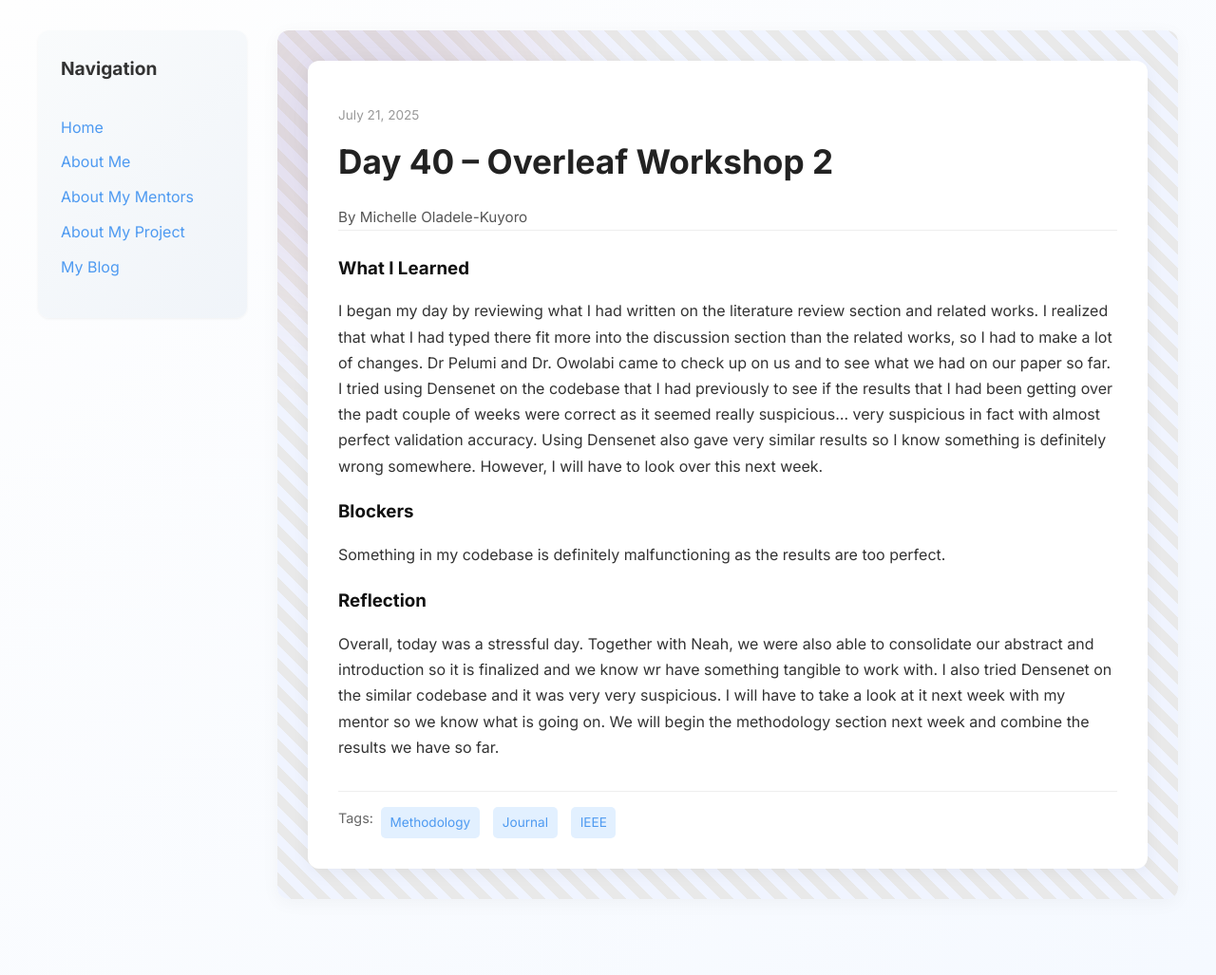
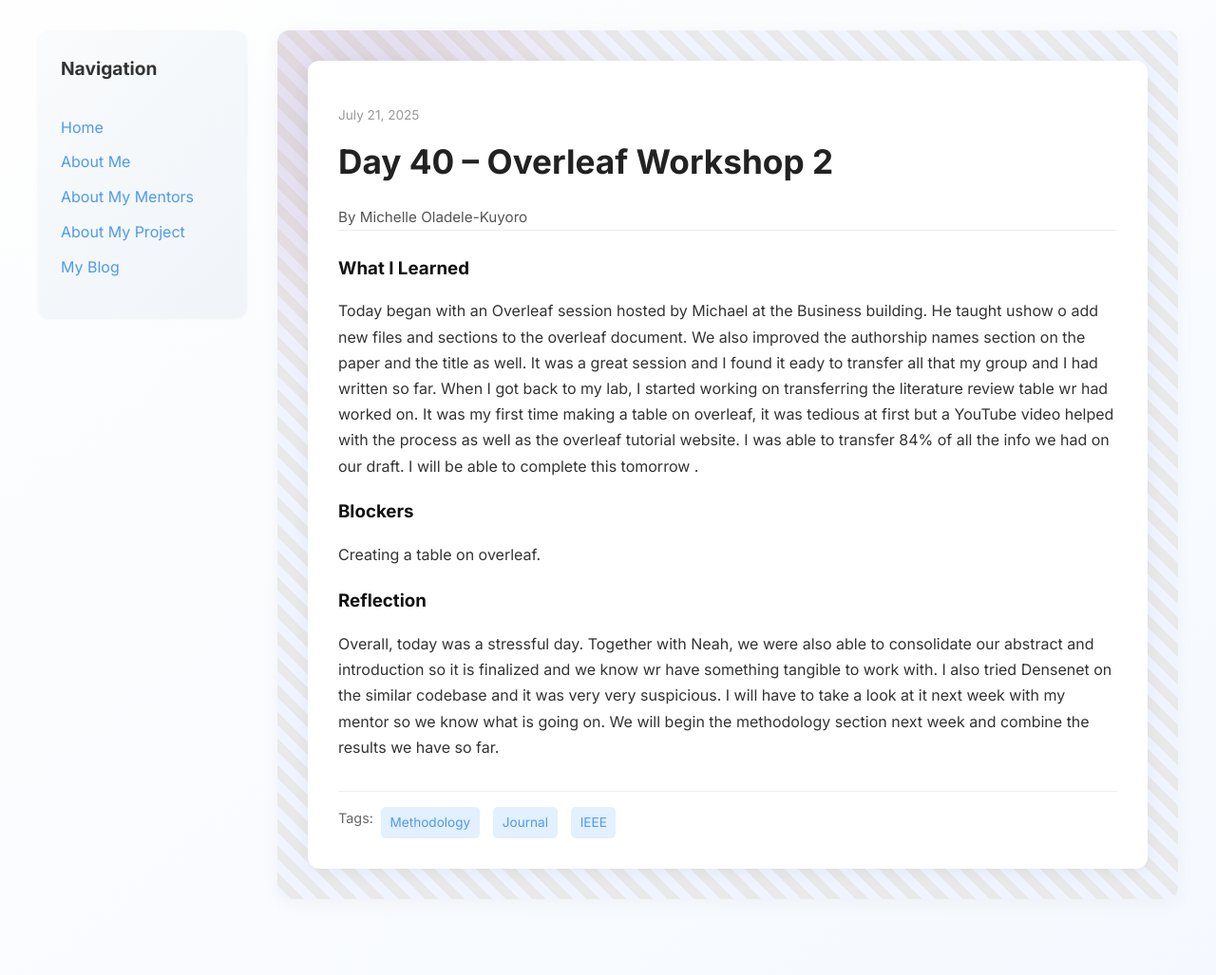
Before and after one commit to Miola585/Miola585.github.io, a Jekyll site: the page built from _posts/2025-07-21-day-40.md, in a window 1280 px wide. Shown: the whole page at 95% size. Built offline with Jekyll 4.4.1, drawn with Linux system fonts in a browser that asks for light colours.

Commit message:
Update 2025-07-21-day-40.md

```diff
--- a/_posts/2025-07-21-day-40.md
+++ b/_posts/2025-07-21-day-40.md
@@ -7,11 +7,10 @@ permalink: /day40.html
 tags: ["Methodology", "Journal", "IEEE"]
 
 what_i_learned: |
-  I began my day by reviewing what I had written on the literature review section and related works. I realized that what I had typed there fit more into the discussion section than the related works, so I had to make a lot of changes. Dr Pelumi and Dr. Owolabi came to check up on us and to see what we had on our paper so far.
-  I tried using Densenet on the codebase that I had previously to see if the results that I had been getting over the padt couple of weeks were correct as it seemed really suspicious... very suspicious in fact with almost perfect validation accuracy. Using Densenet also gave very similar results so I know something is definitely wrong somewhere. However, I will have to look over this next week.
+  Today began with an  Overleaf session hosted by Michael at the Business building. He taught ushow o add new files and sections to the overleaf document. We also improved the authorship names section on the paper and the title as well. It was a great session and I found it eady to transfer all that my group and I had written so far. When I got back to my lab, I started working on transferring the literature review table wr had worked on. It was my first time making a table on overleaf, it was tedious at first but a YouTube video helped with the process as well as the overleaf tutorial website. I was able to transfer 84% of all the info we had on our draft. I will be able to complete this tomorrow .
 
 blockers: |
-   Something in my codebase is definitely malfunctioning as the results are too perfect.
+   Creating a table on overleaf.
 
 reflection: |
     Overall, today was a stressful day. Together with Neah, we were also able to consolidate our abstract and introduction so it is finalized and we know wr have something tangible to work with. I also tried Densenet on the similar codebase and it was very very suspicious. I will have to take a look at it next  week with my mentor so we know what is going on. We will begin the methodology section next week and combine the results we have so far.
```
